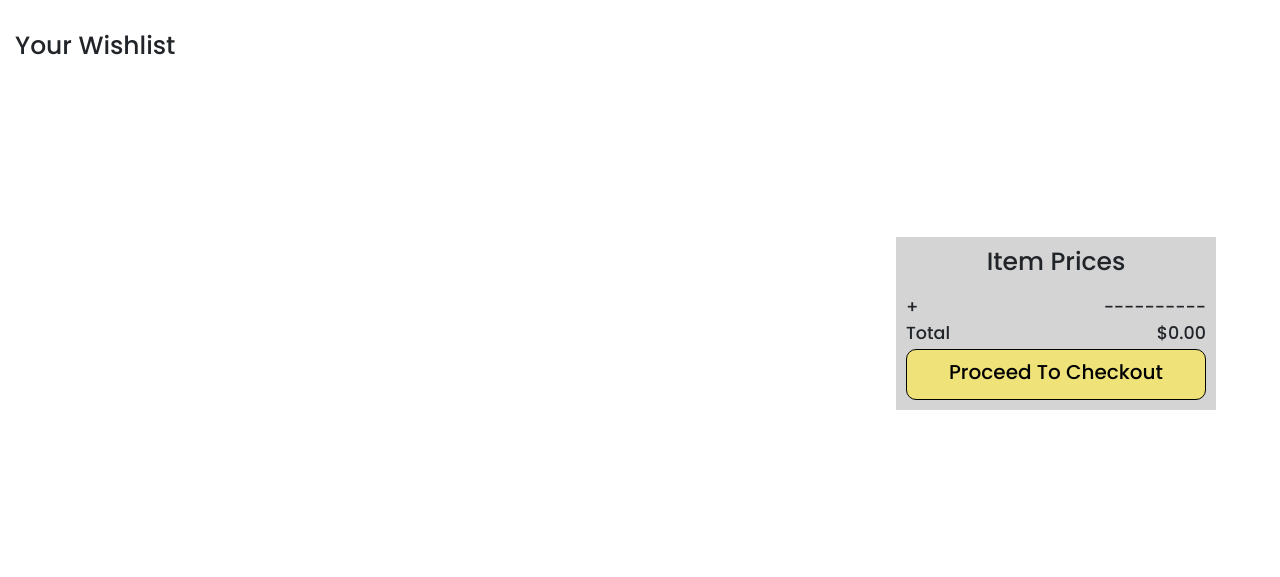
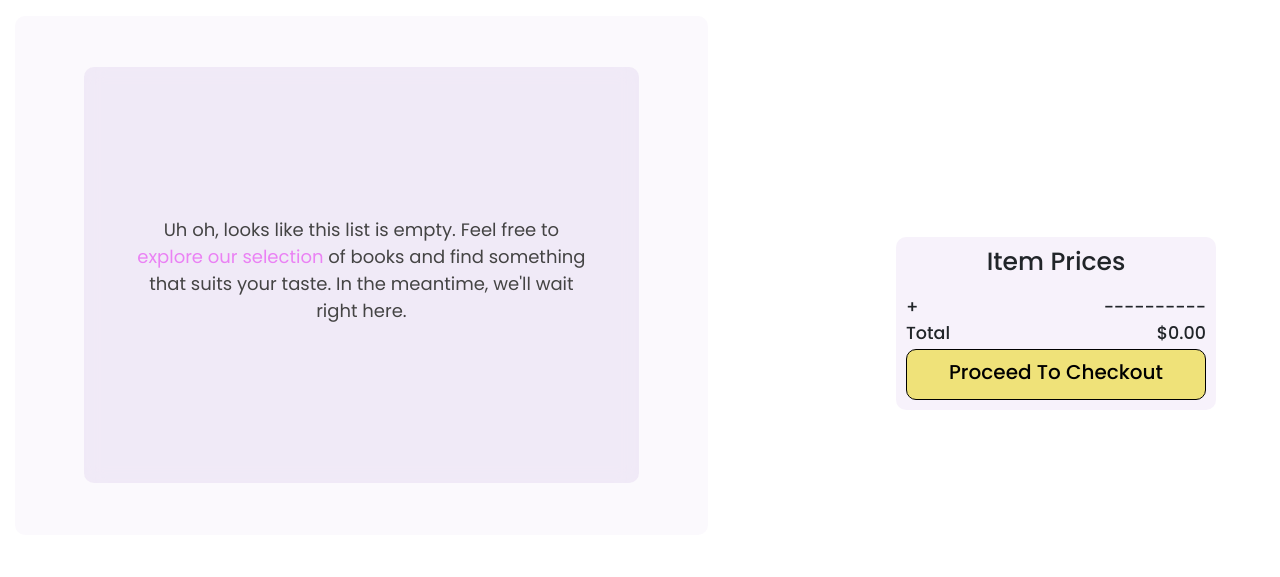
Before and after one commit to Ant13731/4HC3_Group_9_Hi-fi_Prototype, a plain HTML site: page views/cart.html in a window 1280 px wide. Shown: the part 150-727 px from the top of the page. Drawn offline with nearby package versions, Linux system fonts and the light colour scheme.

Commit message:
adding empty feedback for cart and wishlist

```diff
--- a/css/cart.css
+++ b/css/cart.css
@@ -1,3 +1,4 @@
+@import url(style.css);
 .cart-wish-list-container {
     width: 70%;
     float:left;
@@ -67,9 +68,10 @@
     right: 5%;
     /* height: 30%; */
     position: fixed;
-    background-color: rgb(212, 212, 212);
+    background-color: rgba(234, 223, 244, 0.4);
     text-align: right;
     padding: 1rem;
+    border-radius: 1rem;
 
 }
 
@@ -81,3 +83,40 @@
     height: fit-content;
     /* float: bottom; */
 }
+
+.cart-wish-list-empty-wrapper {
+    width: 80%;
+    aspect-ratio: 4/3;
+    display: flex;
+    border-radius: 1rem;
+    align-items: center;
+    justify-content: center;
+    /* box-shadow: 0 30px 40px rgba(0, 0, 0, .1); */
+    background-color: rgba(234, 223, 244, 0.2);
+}
+
+.cart-wish-list-empty {
+    /* background-color: rgb(212, 212, 212); */
+    width: 80%;
+    height: 80%;
+    aspect-ratio: 4/3;
+    text-transform: none;
+    border-radius: 1rem;
+    display: flex;
+    justify-content: center;
+    align-items: center;
+    text-align: center;
+    padding: 5rem;
+    /* box-shadow: 0 3px 4px rgba(0, 0, 0, .05); */
+    background-color: rgba(234, 223, 244, 0.6);
+    color: var(--black);
+    backdrop-filter: blur(10px) saturate(70%);
+}
+.cart-wish-list-empty p {
+    font-size: large;
+    text-transform: none;
+}
+.cart-wish-list-empty a {
+    text-transform: none;
+    color:rgb(234, 130, 244);
+}
--- a/js/cart.js
+++ b/js/cart.js
@@ -89,6 +89,16 @@ function getHTMLWish(item) {
             </div>`
 }
 
+function getHTMLEmptyList() {
+    return `<div class="col-12 py-4">
+                <div class="cart-wish-list-empty-wrapper">
+                <div class="cart-wish-list-empty">
+                <p>Uh oh, looks like this list is empty. Feel free to <a href="explore.html">explore our selection</a> of books and find something that suits your taste. In the meantime, we'll wait right here.</p>
+            </div>
+            </div>
+            </div>`;
+}
+
 window.addEventListener('load', function (e) {
     cartList = JSON.parse(localStorage.getItem('cartList')) ?? [];
     wishList = JSON.parse(localStorage.getItem('wishList')) ?? [];
@@ -130,6 +140,14 @@ function loadCartAndWishList() {
             loadProceedToCheckout();
         });
     }
+    if (cartList.length === 0) {
+        $("#itemTemplateCart").append(getHTMLEmptyList());
+
+    }
+    if (wishList.length === 0) {
+        $("#itemTemplateWishList").append(getHTMLEmptyList());
+
+    }
 }
 
 //load the checkout button
```
